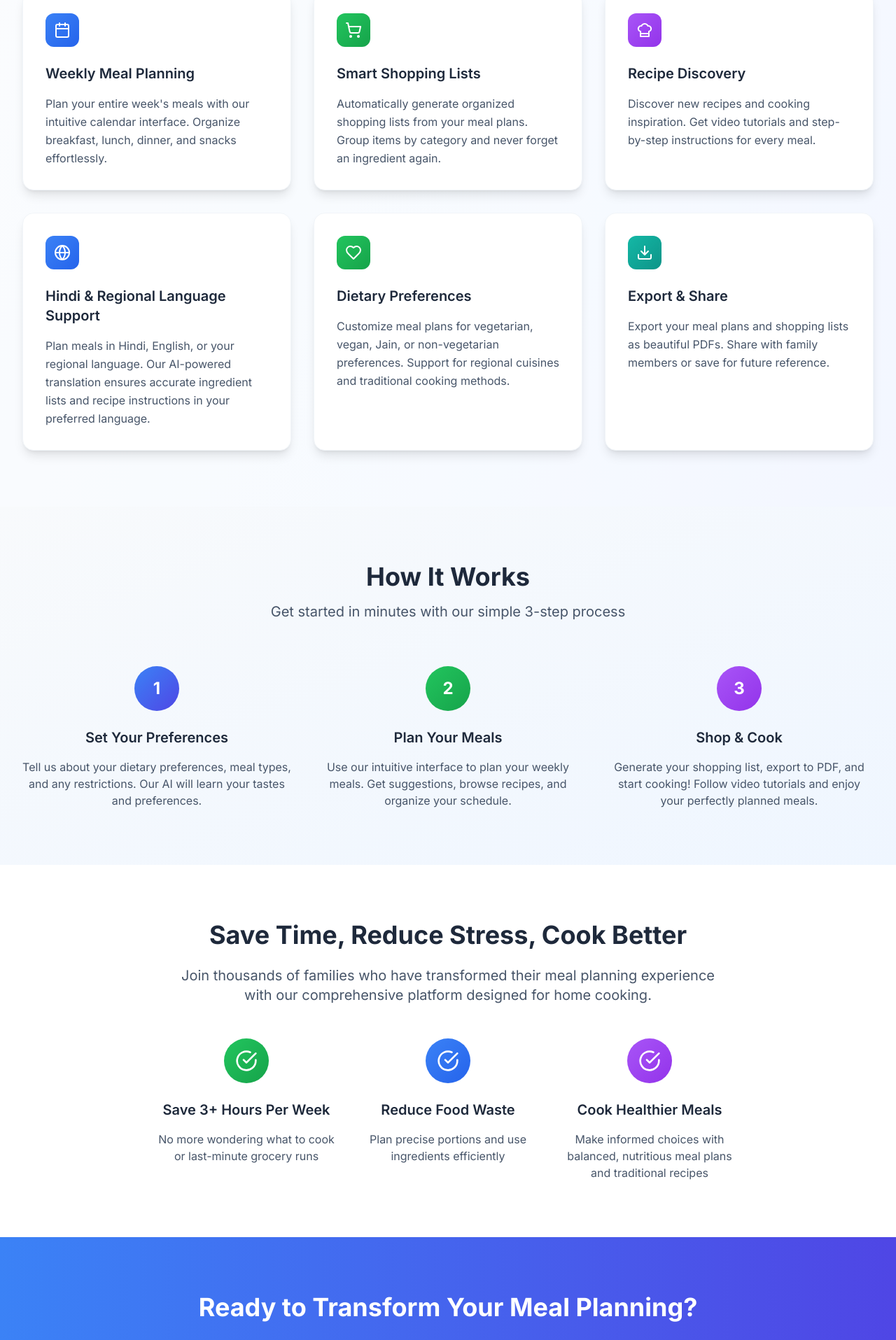
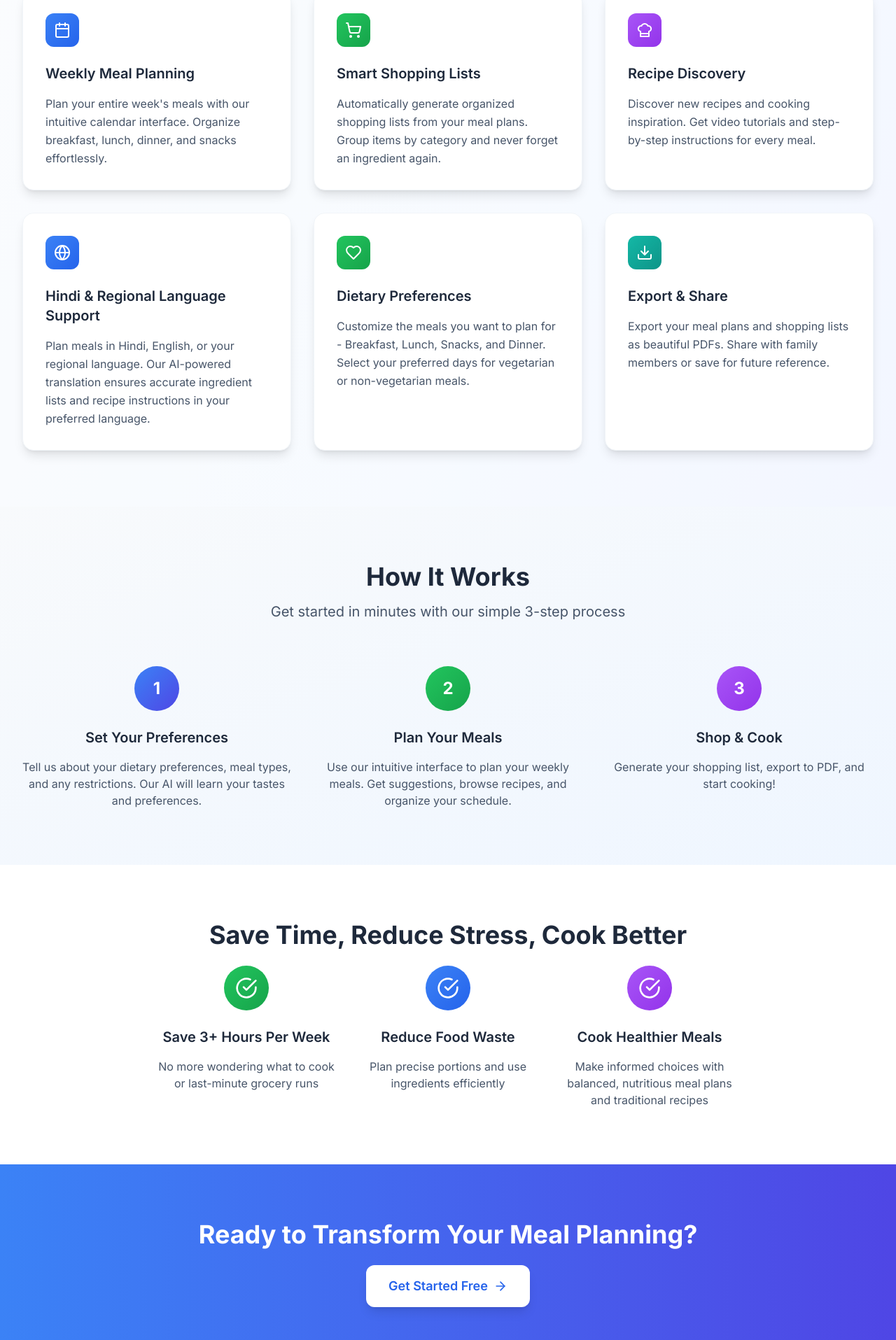
Before and after one commit to vishwanatharondekar/weekly-food-planner, a Next.js app: page / in a window 1280 px wide. Shown: the part 837-2752 px from the top of the page at 70% size. Built offline with nearby package versions, Linux system fonts and the light colour scheme.

Commit message:
fix: content updates

```diff
--- a/app/layout.tsx
+++ b/app/layout.tsx
@@ -7,8 +7,8 @@ import { Toaster } from 'react-hot-toast'
 const inter = Inter({ subsets: ['latin'] })
 
 export const metadata: Metadata = {
-  title: 'खाना क्या बनाऊं - Indian Meal Planning',
-  description: 'Plan your weekly Indian meals with AI-powered suggestions and smart shopping lists',
+  title: 'खाना क्या बनाऊं - Weekly Meal Planning',
+  description: 'Plan your weekly meals with AI-powered suggestions and smart shopping lists',
   icons: {
     icon: [
       { url: '/favicon.svg', type: 'image/svg+xml' },
--- a/app/page.tsx
+++ b/app/page.tsx
@@ -170,8 +170,8 @@ export default function LandingPage() {
               </div>
               <h3 className="text-xl font-semibold text-slate-800 mb-4">Dietary Preferences</h3>
               <p className="text-slate-600 leading-relaxed">
-                Customize meal plans for vegetarian, vegan, Jain, or non-vegetarian preferences.
-                Support for regional cuisines and traditional cooking methods.
+                Customize the meals you want to plan for - Breakfast, Lunch, Snacks, and Dinner.
+                Select your preferred days for vegetarian or non-vegetarian meals.
               </p>
             </div>
 
@@ -232,7 +232,6 @@ export default function LandingPage() {
               <h3 className="text-xl font-semibold text-slate-800 mb-4">Shop & Cook</h3>
               <p className="text-slate-600">
                 Generate your shopping list, export to PDF, and start cooking!
-                Follow video tutorials and enjoy your perfectly planned meals.
               </p>
             </div>
           </div>
@@ -245,10 +244,6 @@ export default function LandingPage() {
           <h2 className="text-4xl font-bold text-slate-800 mb-6">
             Save Time, Reduce Stress, Cook Better
           </h2>
-          <p className="text-xl text-slate-600 mb-12 max-w-3xl mx-auto">
-            Join thousands of families who have transformed their meal planning experience
-            with our comprehensive platform designed for home cooking.
-          </p>
 
           <div className="grid md:grid-cols-3 gap-8 max-w-5xl mx-auto">
             <div className="text-center">
@@ -284,10 +279,6 @@ export default function LandingPage() {
           <h2 className="text-4xl font-bold text-white mb-6">
             Ready to Transform Your Meal Planning?
           </h2>
-          <p className="text-xl text-blue-100 mb-8">
-            Join thousands of families who have simplified their cooking routine.
-            Start planning your perfect meals today!
-          </p>
           <div className="flex flex-col sm:flex-row gap-4 justify-center">
               <Link
                 href="/app"
@@ -296,9 +287,6 @@ export default function LandingPage() {
                 <span>Get Started Free</span>
                 <ArrowRight className="w-5 h-5" />
               </Link>
-            <button className="px-8 py-4 border-2 border-white text-white rounded-xl font-semibold text-lg hover:bg-white hover:text-blue-600 transition-all duration-200">
-              Learn More
-            </button>
           </div>
         </div>
       </section>
```
